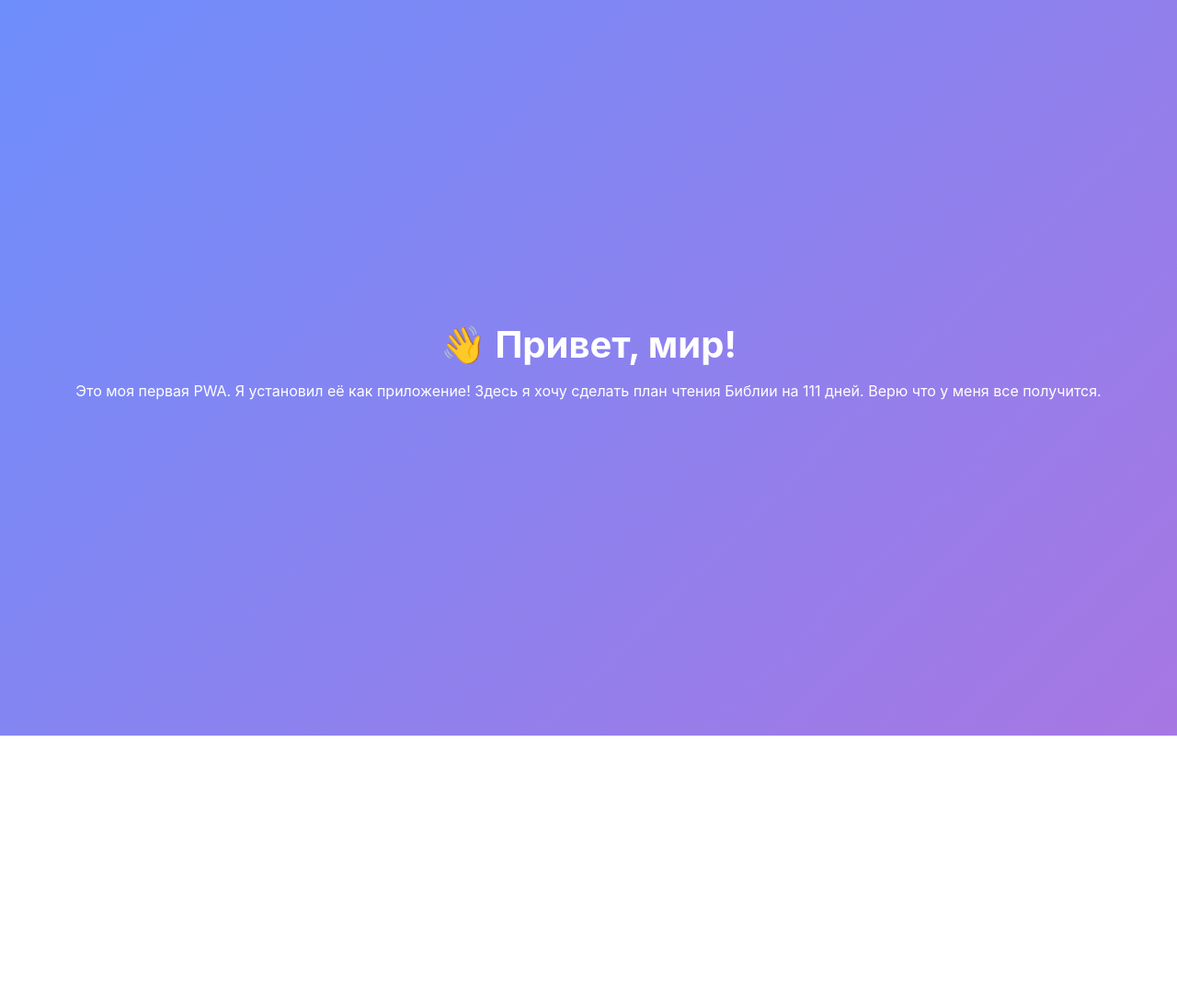
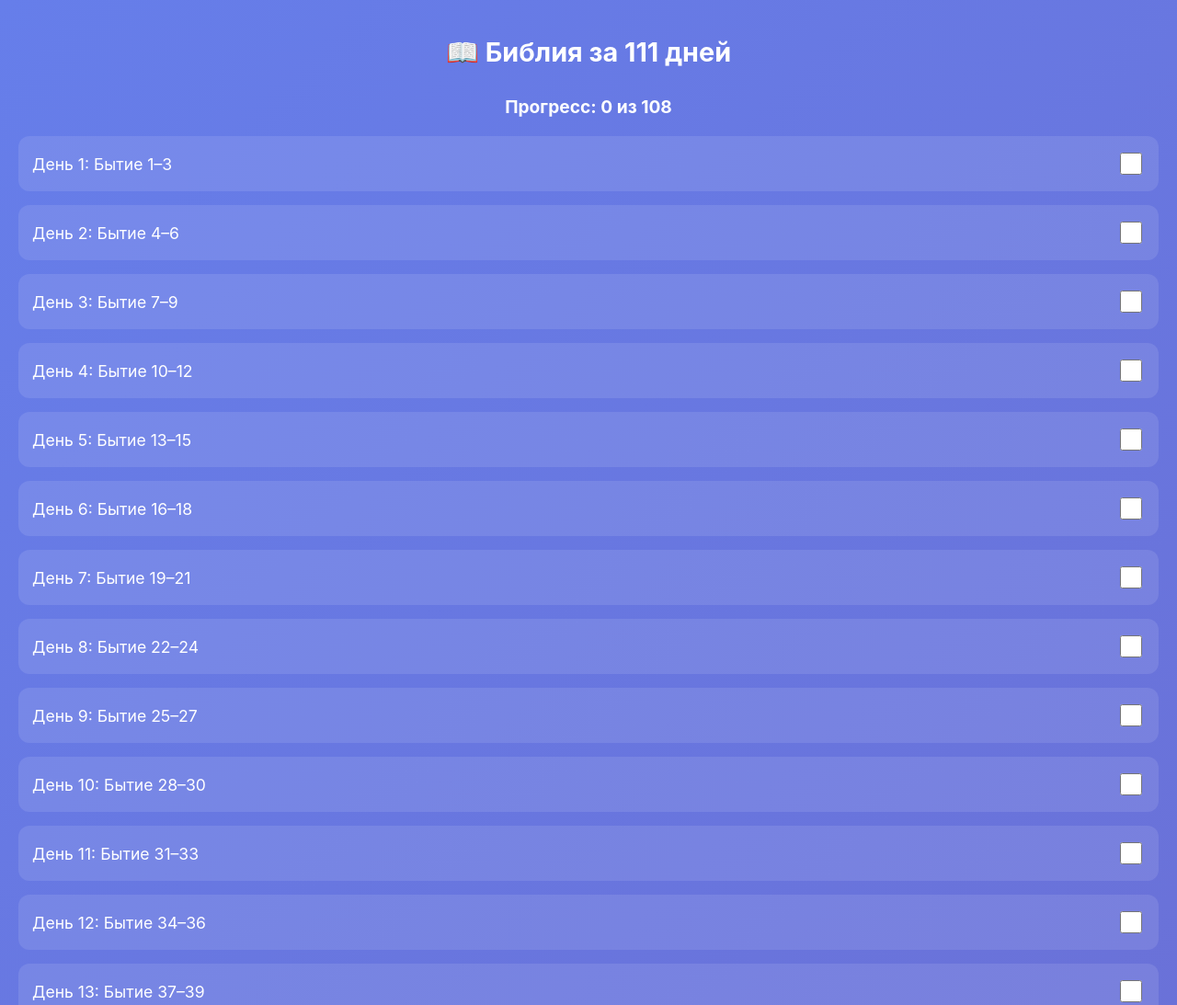
Before and after one commit to chelvivl/my-first-pwa, a plain HTML site: page index.html in a window 1280 px wide. Shown: the top 1093 px of the page at 92% size. Before the commit the page ends 800 px from the top, so only its background shows below. Drawn offline with Linux system fonts and the light colour scheme.

Commit message:
beta 111 bible

```diff
--- a/index.html
+++ b/index.html
@@ -3,54 +3,220 @@
 <head>
   <meta charset="UTF-8">
   <meta name="viewport" content="width=device-width, initial-scale=1.0">
-  <title>Моё первое PWA</title>
-
-  <!-- Иконка для iOS -->
+  <title>Библия за 111 дней</title>
+  <link rel="manifest" href="manifest.json">
   <link rel="apple-touch-icon" href="icon-192.png">
-
-  <!-- Мета для standalone-режима на iOS -->
   <meta name="apple-mobile-web-app-capable" content="yes">
-  <meta name="apple-mobile-web-app-status-bar-style" content="black-translucent">
-
-  <!-- Манифест для PWA -->
-  <link rel="manifest" href="manifest.json">
-
-  <!-- Тема для Android/других -->
-  <meta name="theme-color" content="#4a90e2">
+  <meta name="theme-color" content="#2c3e50">
 
   <style>
     body {
       font-family: -apple-system, BlinkMacSystemFont, sans-serif;
-      display: flex;
-      justify-content: center;
-      align-items: center;
-      height: 100vh;
+      background: linear-gradient(135deg, #667eea, #764ba2);
+      color: white;
+      padding: 20px;
       margin: 0;
-      background: linear-gradient(135deg, #6e8efb, #a777e3);
-      color: white;
-      text-align: center;
     }
     h1 {
-      font-size: 2.5rem;
-      margin: 0;
+      text-align: center;
+      margin-bottom: 30px;
+      font-size: 1.8rem;
+    }
+    .day {
+      background: rgba(255,255,255,0.1);
+      padding: 15px;
+      border-radius: 12px;
+      margin-bottom: 15px;
+      display: flex;
+      justify-content: space-between;
+      align-items: center;
+    }
+    .day-text {
+      flex: 1;
+      font-size: 1.1rem;
+    }
+    .check {
+      width: 24px;
+      height: 24px;
+      cursor: pointer;
+    }
+    .completed .day-text {
+      text-decoration: line-through;
+      opacity: 0.7;
+    }
+    .stats {
+      text-align: center;
+      margin: 20px 0;
+      font-size: 1.2rem;
+      font-weight: bold;
     }
   </style>
 </head>
 <body>
-  <div>
-    <h1>👋 Привет, мир!</h1>
-    <p>Это моя первая PWA. Я установил её как приложение! Здесь я хочу сделать план чтения Библии на 111 дней. Верю что у меня все получится.</p>
+  <h1>📖 Библия за 111 дней</h1>
+  <div class="stats" id="stats">Прогресс: 0 из 111</div>
+  <div id="list">
+    <!-- Список дней будет сгенерирован здесь -->
   </div>
 
   <script>
-    // Регистрируем Service Worker
-    if ('serviceWorker' in navigator) {
-      window.addEventListener('load', () => {
-        navigator.serviceWorker.register('/sw.js')
-          .then(reg => console.log('✅ SW зарегистрирован:', reg))
-          .catch(err => console.log('❌ Ошибка регистрации SW:', err));
+    // План чтения — можно редактировать
+    const plan = [
+      "Бытие 1–3",
+      "Бытие 4–6",
+      "Бытие 7–9",
+      "Бытие 10–12",
+      "Бытие 13–15",
+      "Бытие 16–18",
+      "Бытие 19–21",
+      "Бытие 22–24",
+      "Бытие 25–27",
+      "Бытие 28–30",
+      "Бытие 31–33",
+      "Бытие 34–36",
+      "Бытие 37–39",
+      "Бытие 40–42",
+      "Бытие 43–45",
+      "Бытие 46–48",
+      "Бытие 49–50, Исход 1",
+      "Исход 2–4",
+      "Исход 5–7",
+      "Исход 8–10",
+      "Исход 11–13",
+      "Исход 14–16",
+      "Исход 17–19",
+      "Исход 20–22",
+      "Исход 23–25",
+      "Исход 26–28",
+      "Исход 29–31",
+      "Исход 32–34",
+      "Исход 35–37",
+      "Исход 38–40",
+      "Левит 1–3",
+      "Левит 4–6",
+      "Левит 7–9",
+      "Левит 10–12",
+      "Левит 13–14",
+      "Левит 15–17",
+      "Левит 18–20",
+      "Левит 21–23",
+      "Левит 24–26",
+      "Левит 27, Числа 1–2",
+      "Числа 3–4",
+      "Числа 5–6",
+      "Числа 7–8",
+      "Числа 9–10",
+      "Числа 11–12",
+      "Числа 13–14",
+      "Числа 15–16",
+      "Числа 17–18",
+      "Числа 19–20",
+      "Числа 21–22",
+      "Числа 23–24",
+      "Числа 25–26",
+      "Числа 27–28",
+      "Числа 29–30",
+      "Числа 31–32",
+      "Числа 33–34",
+      "Числа 35–36, Второзаконие 1",
+      "Второзаконие 2–3",
+      "Второзаконие 4–5",
+      "Второзаконие 6–7",
+      "Второзаконие 8–10",
+      "Второзаконие 11–13",
+      "Второзаконие 14–16",
+      "Второзаконие 17–19",
+      "Второзаконие 20–22",
+      "Второзаконие 23–25",
+      "Второзаконие 26–28",
+      "Второзаконие 29–31",
+      "Второзаконие 32–34, Иисус Навин 1–2",
+      "Иисус Навин 3–5",
+      "Иисус Навин 6–8",
+      "Иисус Навин 9–10",
+      "Иисус Навин 11–13",
+      "Иисус Навин 14–16",
+      "Иисус Навин 17–19",
+      "Иисус Навин 20–22",
+      "Иисус Навин 23–24, Судей 1–2",
+      "Судей 3–5",
+      "Судей 6–8",
+      "Судей 9–10",
+      "Судей 11–12",
+      "Судей 13–15",
+      "Судей 16–18",
+      "Судей 19–21",
+      "Руфь 1–4, 1 Царств 1–2",
+      "1 Царств 3–5",
+      "1 Царств 6–8",
+      "1 Царств 9–11",
+      "1 Царств 12–14",
+      "1 Царств 15–16",
+      "1 Царств 17–18",
+      "1 Царств 19–20",
+      "1 Царств 21–22",
+      "1 Царств 23–24",
+      "1 Царств 25–26",
+      "1 Царств 27–28",
+      "1 Царств 29–31, 2 Царств 1–2",
+      "2 Царств 3–4",
+      "2 Царств 5–6",
+      "2 Царств 7–8",
+      "2 Царств 9–10",
+      "2 Царств 11–12",
+      "2 Царств 13–14",
+      "2 Царств 15–16",
+      "2 Царств 17–18",
+      "2 Царств 19–20",
+      "2 Царств 21–22",
+      "2 Царств 23–24"
+    ];
+
+    const listEl = document.getElementById('list');
+    const statsEl = document.getElementById('stats');
+    const STORAGE_KEY = 'bible-plan-v1';
+
+    // Загружаем состояние из localStorage
+    let state = JSON.parse(localStorage.getItem(STORAGE_KEY)) || plan.map(() => false);
+
+    function saveState() {
+      localStorage.setItem(STORAGE_KEY, JSON.stringify(state));
+      updateStats();
+    }
+
+    function updateStats() {
+      const completed = state.filter(Boolean).length;
+      statsEl.textContent = `Прогресс: ${completed} из ${plan.length}`;
+    }
+
+    function render() {
+      listEl.innerHTML = '';
+      plan.forEach((item, index) => {
+        const dayEl = document.createElement('div');
+        dayEl.className = `day ${state[index] ? 'completed' : ''}`;
+
+        const textEl = document.createElement('div');
+        textEl.className = 'day-text';
+        textEl.textContent = `День ${index + 1}: ${item}`;
+
+        const checkEl = document.createElement('input');
+        checkEl.type = 'checkbox';
+        checkEl.className = 'check';
+        checkEl.checked = state[index];
+        checkEl.addEventListener('change', () => {
+          state[index] = checkEl.checked;
+          dayEl.className = `day ${state[index] ? 'completed' : ''}`;
+          saveState();
+        });
+
+        dayEl.appendChild(textEl);
+        dayEl.appendChild(checkEl);
+        listEl.appendChild(dayEl);
       });
+      updateStats();
     }
+
+    render();
   </script>
 </body>
 </html>
--- a/sw.js
+++ b/sw.js
@@ -1,4 +1,4 @@
-const CACHE_NAME = 'my-first-pwa-v2';
+const CACHE_NAME = 'my-first-pwa-v3';
 const urlsToCache = [
   '/',
   '/index.html'
```
